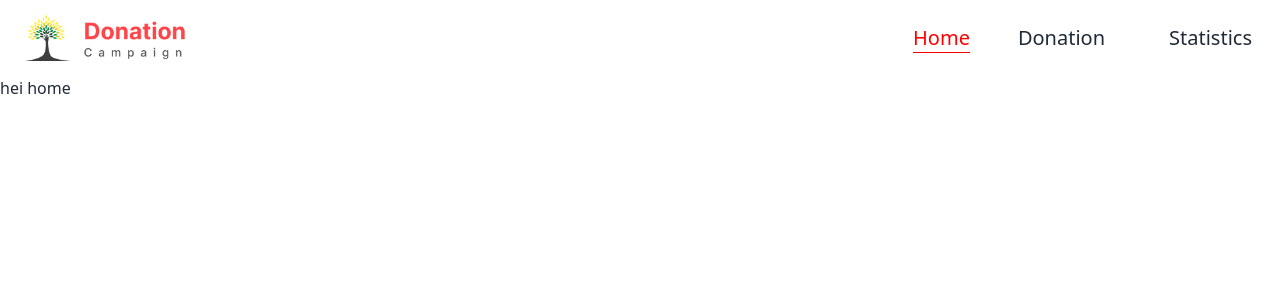
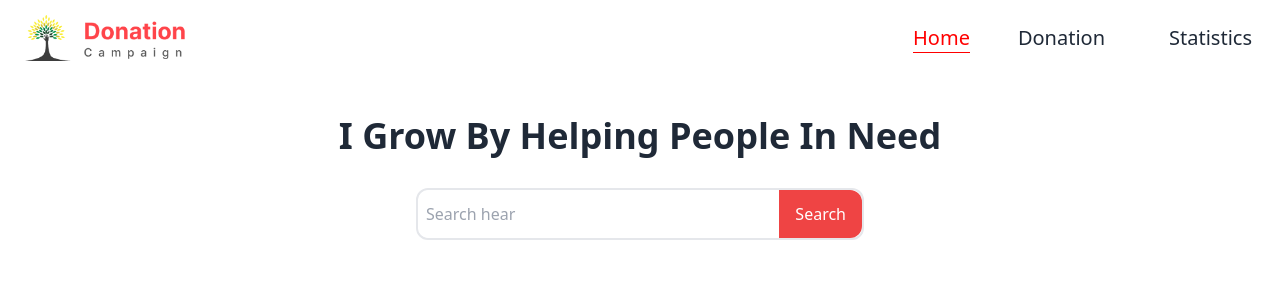
Before and after one commit to yousof-ali/donation-campaign, a React (Vite) app: page / in a window 1280 px wide. Shown: the top 300 px of the page. Built offline with nearby package versions, Linux system fonts and the light colour scheme.

Commit message:
bannar end

```diff
--- /dev/null
+++ b/src/Components/Banner/Bannar.jsx
@@ -0,0 +1,17 @@
+
+
+const Bannar = () => {
+    return (
+        <div className="container mx-auto text-center my-10">
+            <h2 className="text-4xl font-bold mx-width-10/12 mb-8">I Grow By Helping People In Need</h2>
+            <div>
+                <form className="border-2 md:max-w-md w-10/12 rounded-xl mx-auto flex" action="">
+                    <input type="text" className="outline-none rounded-xl w-full  p-2 " placeholder="Search hear" />
+                    <input type="submit" className="bg-red-500 rounded-r-xl px-4 text-white py-3" value={"Search"} />
+                </form>
+            </div>
+        </div>
+    );
+};
+
+export default Bannar;
--- a/src/Components/Home/Home.jsx
+++ b/src/Components/Home/Home.jsx
@@ -1,9 +1,11 @@
+import Bannar from "../Banner/Bannar";
+
 
 
 const Home = () => {
     return (
         <div>
-            <h1>hei home</h1>
+            <Bannar></Bannar>
         </div>
     );
 };
```
